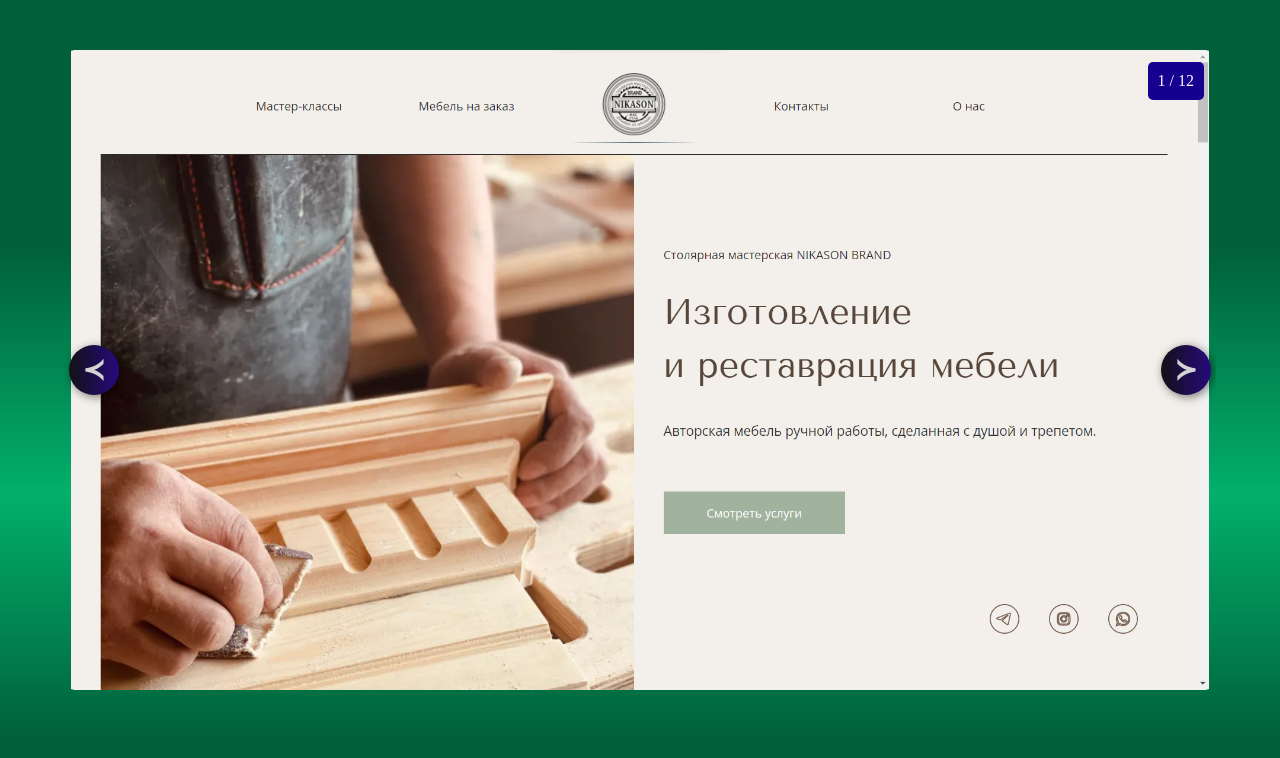
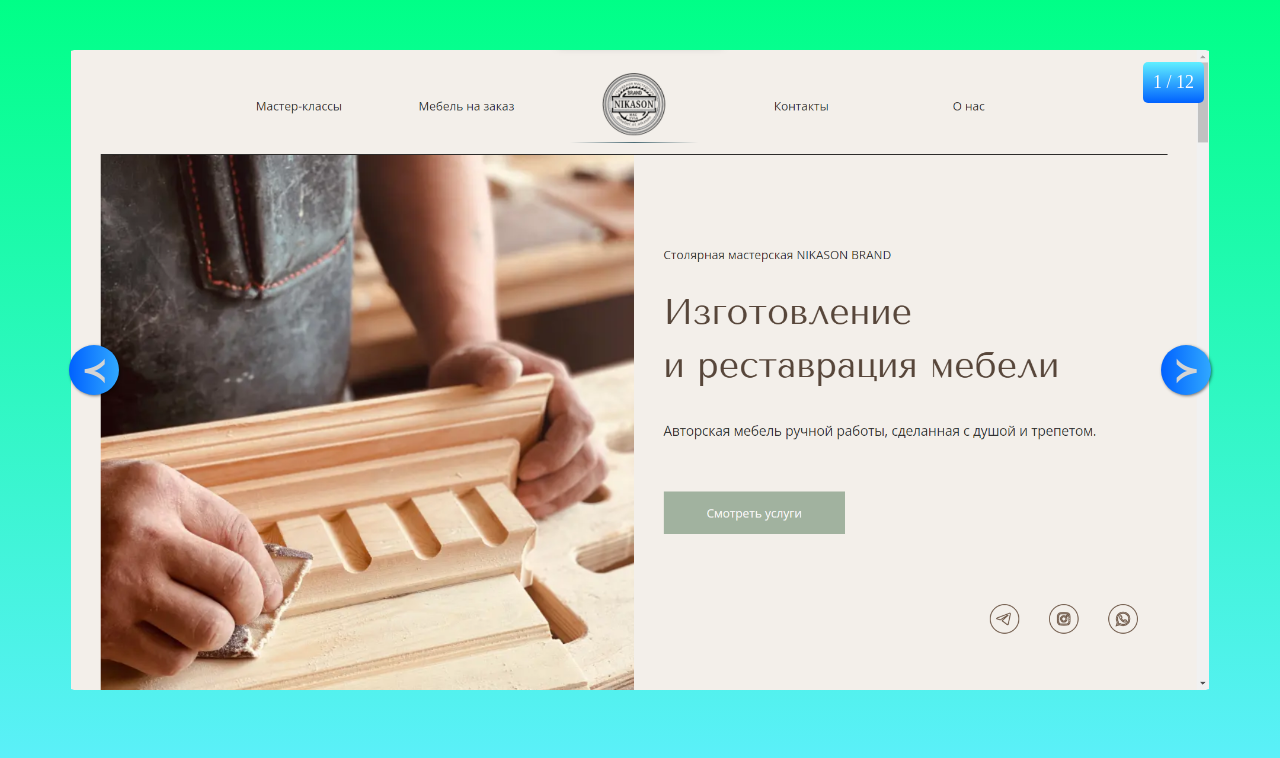
Before and after one commit to Egeny-Myasnikov/sliderSwipe, a plain HTML site: page index.html in a window 1280 px wide. Drawn offline with Linux system fonts and the light colour scheme.

Commit message:
dev updated

```diff
--- a/script.js
+++ b/script.js
@@ -7,7 +7,7 @@ const sliderCountCurrent = sliderCount.querySelector('.current')
 const sliderCountTotal = sliderCount.querySelector('.total')
 const sliderImg = document.querySelectorAll('.sliderImg')
 
-const images = ['img/Nikason.png', 'img/Nikason2.png', 'img/Nikason3.png', 'img/Nikason4.png', 'img/Nikason5.png', 'img/PUBG.png', 'img/PUBG2.png', 'img/PUBG3.png', 'img/PUBG4.png', 'img/37_1.jpg', 'img/44_1.jpg', 'img/PUBG5.png', 'img/PUBG6.png', 'img/Simada.png', 'img/Simada2.png', 'img/Simada3.png', 'img/Simada4.png', 'img/Simada5.png', 'img/Simada6.png', 'img/Simada7.png']
+const images = ['img/Nikason.png', 'img/Nikason2.png', 'img/Nikason3.png', 'img/Nikason4.png', 'img/Nikason5.png', 'img/PUBG.png', 'img/PUBG2.png', 'img/PUBG3.png', 'img/PUBG4.png', 'img/37_1.jpg', 'img/23.jpg', 'img/PUBG5.png', 'img/PUBG6.png', 'img/Simada.png', 'img/Simada2.png', 'img/Simada3.png', 'img/Simada4.png', 'img/Simada5.png', 'img/Simada6.png', 'img/Simada7.png']
 
 sliderImg.forEach((el, i) => {
     el.src = images[i]
--- a/style.css
+++ b/style.css
@@ -2,25 +2,32 @@
     padding: 0;
     margin: 0;
     box-sizing: border-box;
+    scroll-behavior: smooth;
 }
 
 :root {
     --bgColor: rgb(1, 96, 58);
     --gr1: rgb(1, 96, 58);
     --gr2: rgb(2, 176, 106);
+    --gr3: #40c9ff;
+    --gr4: #e81cff;
+    --gr5: #00ff87;
+    --gr6: #60efff;
+    --gr7: #0061ff;
+    --gr8: #60efff;
     --color: #fefbff;
 }
 
 body {
-    background: linear-gradient(var(--bgColor), var(--gr1), var(--gr2),
-            var(--gr1));
+    min-height: calc(100vh - 50px);
+    background: linear-gradient(var(--gr5), var(--gr6)) no-repeat;
     color: var(--color);
 }
 
 .slider {
     margin: 50px auto;
     width: 90vw;
-    height: 80vh;
+    height: clamp(25vh, 70vw, 80vh);
 
 }
 
@@ -45,10 +52,10 @@ body {
     align-items: center;
     overflow-x: auto;
     scroll-snap-type: x mandatory;
-    scroll-behavior: smooth;
+
     transition: .4s linear;
     cursor: grab;
-    border-radius: 10px;
+
 
 }
 
@@ -68,33 +75,34 @@ body {
     align-items: center;
     position: relative;
     overflow: hidden;
-    /* background: radial-gradient(var(--gr1), var(--gr2), var(--gr1)); */
+    border-radius: 10px;
 }
 
 .sliderImg {
+    width: 100%;
     height: 100%;
     align-self: start;
-    object-fit: cover;
+    object-fit: contain;
 }
 
 .btn {
-    width: 50px;
-    height: 50px;
+    width: clamp(25px, 10vw, 50px);
+    height: clamp(25px, 10vw, 50px);
+    font-size: clamp(14px, 5vw, 30px);
     border-radius: 50%;
     display: flex;
     justify-content: center;
     align-items: center;
-    font-size: 1.7em;
     font-weight: bold;
-    background-image: linear-gradient(90deg, rgb(19, 17, 23), rgba(57, 1, 226, 1));
+    background-image: linear-gradient(90deg, var(--gr7), var(--gr8));
     background-size: 200%;
     color: #d4d4d4;
     border: none;
-    padding: 10px 20px;
+    padding: 10px;
     cursor: pointer;
     position: absolute;
     transition: .2s linear;
-    box-shadow: 2px 2px 10px rgba(0, 0, 0, .5);
+    box-shadow: 1px 1px 3px rgba(0, 0, 0, .5);
 }
 
 .btn:active {
@@ -123,12 +131,13 @@ body {
 
 .sliderCount {
     justify-self: center;
-    background: rgb(21, 0, 143);
-    padding: 10px;
+    background-image: linear-gradient(0deg, var(--gr7), var(--gr8));
+    padding: clamp(5px, 1vw, 10px);
     margin: 2px;
     border-radius: 5px;
     position: absolute;
     right: 10px;
     top: 10px;
     z-index: 1;
+    font-size: clamp(12px, 5vw, 18px);
 }
```
Also changed, not shown: img/23.jpg (added).
